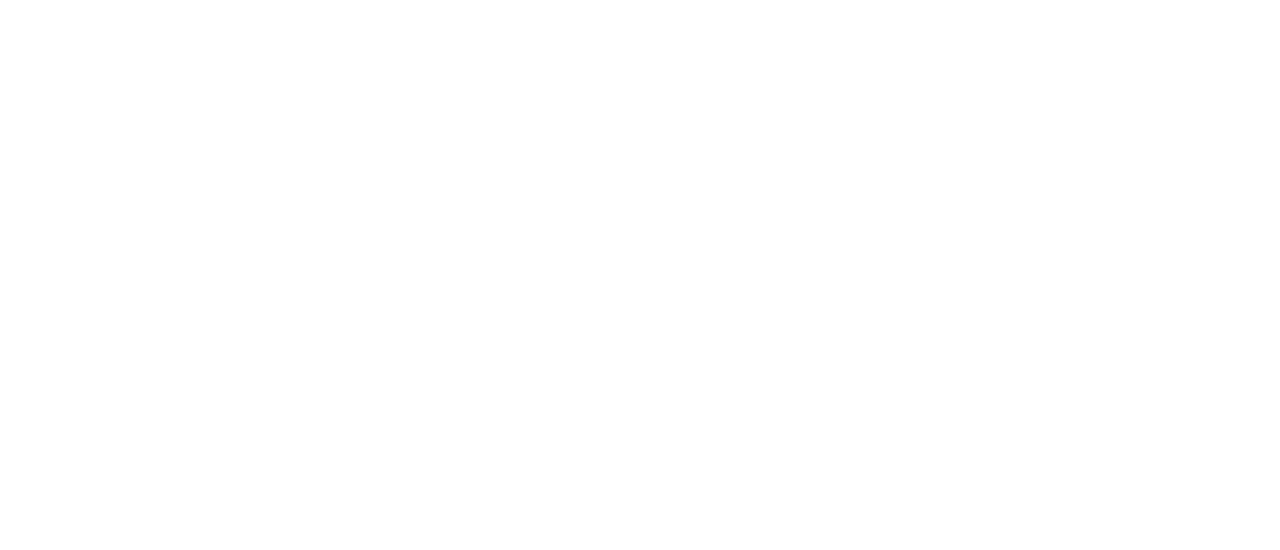
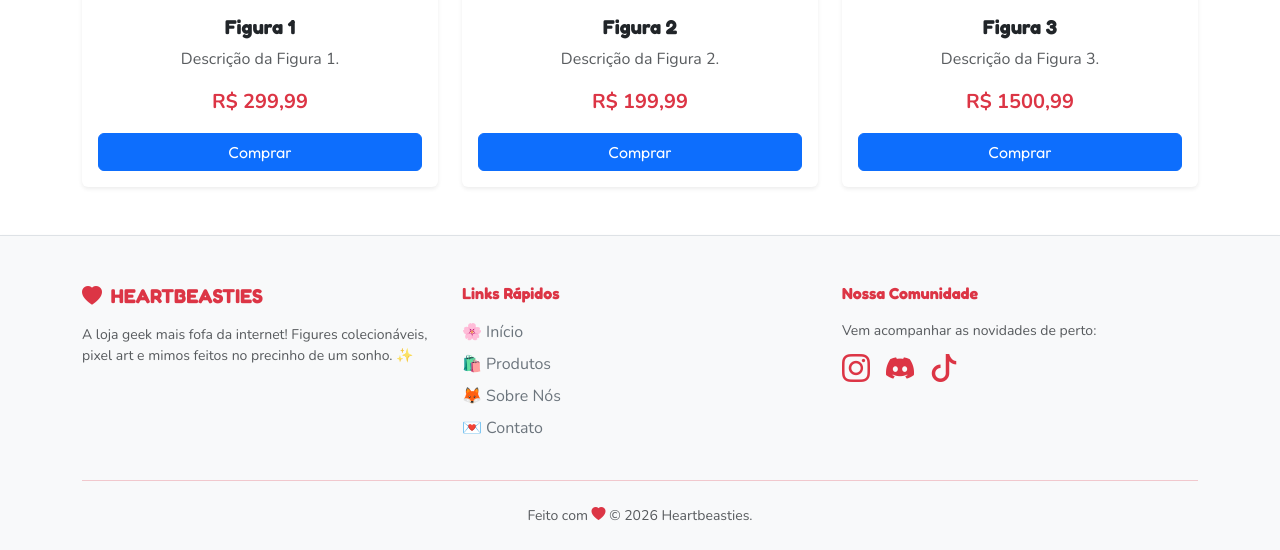
Before and after one commit to AnaBeatriz01-ux/projetoModuloTres, a PHP site: page / in a window 1280 px wide. Before the commit the part shown is empty. Shown: the part 945-1495 px from the top of the page. Before the commit the page ends 800 px from the top, so only its background shows below. Run offline with PHP 8.4, Linux system fonts and the light colour scheme.

Commit message:
segundo commit

```diff
--- a/contato.php
+++ b/contato.php
@@ -1,7 +1,11 @@
-<!DOCTYPE  html>
+<!DOCTYPE html>
 <html lang="pt-br">
-
 <head>
     <meta charset="UTF-8">
     <meta name="viewport" content="width=device-width, initial-scale=1.0">
-    <title>Contato Heartbeasties<title>
+    <title>Contato Heartbeasties</title>
+</head>
+<body>
+
+</body>
+</html>
--- /dev/null
+++ b/includes/footer.php
@@ -0,0 +1,55 @@
+<footer class="bg-light text-dark pt-5 pb-4 mt-5 border-top border-pink shadow-sm">
+    <div class="container text-center text-md-start">
+        <div class="row g-4">
+
+            <!-- Coluna 1: Sobre a Loja -->
+            <div class="col-12 col-md-4">
+                <h5 class="fw-bold text-danger mb-3">
+                    <i class="bi bi-heart-fill text-danger me-1"></i> HEARTBEASTIES
+                </h5>
+                <p class="text-muted small">
+                    A loja geek mais fofa da internet! Figures colecionáveis, pixel art e mimos feitos no precinho de um sonho. ✨
+                </p>
+            </div>
+
+            <!-- Coluna 2: Navegação -->
+            <div class="col-12 col-md-4">
+                <h6 class="fw-bold text-danger mb-3">Links Rápidos</h6>
+                <ul class="list-unstyled">
+                    <li class="mb-2"><a href="index.php" class="text-secondary text-decoration-none hover-pink">🌸 Início</a></li>
+                    <li class="mb-2"><a href="produtos.php" class="text-secondary text-decoration-none hover-pink">🛍️ Produtos</a></li>
+                    <li class="mb-2"><a href="sobre.php" class="text-secondary text-decoration-none hover-pink">🦊 Sobre Nós</a></li>
+                    <li class="mb-2"><a href="contato.php" class="text-secondary text-decoration-none hover-pink">💌 Contato</a></li>
+                </ul>
+            </div>
+
+            <!-- Coluna 3: Redes Sociais -->
+            <div class="col-12 col-md-4 text-center text-md-start">
+                <h6 class="fw-bold text-danger mb-3">Nossa Comunidade</h6>
+                <p class="text-muted small mb-2">Vem acompanhar as novidades de perto:</p>
+                <div class="d-flex justify-content-center justify-content-md-start gap-3 fs-3">
+                    <a href="#" class="text-danger"><i class="bi bi-instagram"></i></a>
+                    <a href="#" class="text-danger"><i class="bi bi-discord"></i></a>
+                    <a href="#" class="text-danger"><i class="bi bi-tiktok"></i></a>
+                </div>
+            </div>
+
+        </div>
+
+        <hr class="my-4 text-danger opacity-25">
+
+        <!-- Copyright -->
+        <div class="row">
+            <div class="col-12 text-center">
+                <p class="text-muted small mb-0">
+                    Feito com <i class="bi bi-heart-fill text-danger"></i> &copy; <?php echo date("Y"); ?> Heartbeasties.
+                </p>
+            </div>
+        </div>
+    </div>
+</footer>
+
+<!-- Script do Bootstrap -->
+<script src="https://cdn.jsdelivr.net/npm/bootstrap@5.3.3/dist/js/bootstrap.bundle.min.js"></script>
+</body>
+</html>
--- /dev/null
+++ b/includes/header.php
@@ -0,0 +1,31 @@
+<!DOCTYPE html>
+<html lang="pt-br">
+<head>
+    <meta charset="UTF-8">
+    <meta name="viewport" content="width=device-width, initial-scale=1.0">
+    <title>Heartbeasties</title>
+
+    <link href="https://cdn.jsdelivr.net/npm/bootstrap@5.3.3/dist/css/bootstrap.min.css" rel="stylesheet">
+
+    <link rel="stylesheet" href="https://cdn.jsdelivr.net/npm/bootstrap-icons@1.11.3/font/bootstrap-icons.min.css">
+
+    <link rel="preconnect" href="https://fonts.googleapis.com">
+    <link rel="preconnect" href="https://fonts.gstatic.com" crossorigin>
+    <link href="https://fonts.googleapis.com/css2?family=Fredoka:wght@400;600;700&family=Nunito:wght@400;600;700&display=swap" rel="stylesheet">
+
+    <style>
+
+        body {
+            font-family: 'Nunito', sans-serif;
+        }
+
+
+        h1, h2, h3, h4, h5, h6,
+        .navbar-brand,
+        .btn,
+        .section-title {
+            font-family: 'Fredoka', sans-serif;
+        }
+    </style>
+</head>
+<body>
--- /dev/null
+++ b/includes/nav.php
@@ -0,0 +1,36 @@
+<nav class="navbar navbar-expand-lg navbar-light bg-light shadow-sm sticky-top border-bottom border-danger-subtle">
+    <div class="container">
+
+        <a class="navbar-brand fw-bold text-danger fs-4" href="index.php">
+            <i class="bi bi-heart-fill me-1"></i> Heartbeasties
+        </a>
+
+        <button class="navbar-toggler border-0" type="button" data-bs-toggle="collapse" data-bs-target="#menuNavbar" aria-controls="menuNavbar" aria-expanded="false" aria-label="Toggle navigation">
+            <span class="navbar-toggler-icon"></span>
+        </button>
+
+        <div class="collapse navbar-collapse" id="menuNavbar">
+            <ul class="navbar-nav mx-auto mb-2 mb-lg-0 fw-semibold text-center">
+                <li class="nav-item">
+                    <a class="nav-link text-secondary active" href="index.php">🌸 Início</a>
+                </li>
+                <li class="nav-item">
+                    <a class="nav-link text-secondary" href="produtos.php">🛍️ Produtos</a>
+                </li>
+                <li class="nav-item">
+                    <a class="nav-link text-secondary" href="sobre.php">🦊 Sobre Nós</a>
+                </li>
+                <li class="nav-item">
+                    <a class="nav-link text-secondary" href="contato.php">💌 Contato</a>
+                </li>
+            </ul>
+
+            <div class="d-flex justify-content-center mt-2 mt-lg-0">
+                <a href="produtos.php" class="btn btn-outline-danger rounded-pill px-3 fw-bold shadow-sm">
+                    <i class="bi bi-bag-heart-fill me-1"></i> Ver Mimos
+                </a>
+            </div>
+        </div>
+
+    </div>
+</nav>
--- a/index.php
+++ b/index.php
@@ -1,17 +1,11 @@
 <?php
     session_start();
 
+    require_once 'includes/header.php';
+    require_once 'includes/nav.php';
+
+
 ?>
-
-<DOCTYPE html>
-<html lang="pt-br">
-<head>
-    <meta charset="UTF-8">
-    <meta name="viewport" content="width=device-width, initial-scale=1.0">
-    <title>heartbeasties</title>
-     <link href="https://cdn.jsdelivr.net/npm/bootstrap@5.3.8/dist/css/bootstrap.min.css" rel="stylesheet" integrity="sha384-sRIl4kxILFvY47J16cr9ZwB07vP4J8+LH7qKQnuqkuIAvNWLzeN8tE5YBujZqJLB" crossorigin="anonymous">
-</head>
-<body>
 
  <script src="https://cdn.jsdelivr.net/npm/bootstrap@5.3.8/dist/js/bootstrap.bundle.min.js" integrity="sha384-FKyoEForCGlyvwx9Hj09JcYn3nv7wiPVlz7YYwJrWVcXK/BmnVDxM+D2scQbITxI" crossorigin="anonymous"></script>
 
@@ -19,46 +13,29 @@
     <!-- nome do site -->
 
     <?php
-        $nome = "heartbeasties";
-        require 'includes/sobre.php';
-        require 'includes/produtos.php';
-        require 'includes/contato.php';
-        require 'includes/termos.php';
+        $nome = "Heartbeasties";
 
-        echo "<h1>Bem-vindo ao $nome!</h1>";
+        echo "<h1 class='display-4 fw-bold text-center'>Bem-vindo ao $nome!</h1>";
     ?>
 
     <!-- menu de navegação -->
+     <?php
+        require_once 'includes/nav.php';
 
-    <section class="menu">
-        <nav>
-            <ul>
-                <li><a href="#">Início</a></li>
-                <li><a href="#">Sobre Nós</a></li>
-                <li><a href="#">Produtos</a></li>
-                <li><a href="#">Contato</a></li>
-                <li><a href="#">Termos de Contrato</a></li>
-
-            </ul>
-        </nav>
+        ?>
 
     <!-- Deus oq eu to fazendo -->
 
-    <h2> A melhor Loja Geek que voce vai conhecer.</h2>
-
-
-    <p>Descubra as figures dos seus sonhos por um preco que cabe no bolso.</p>
-
-    <section class="hero">
+    <section class="hero bg-dark text-white text-center py-5 rounded-3 shadow-sm my-4">
 
     <div class="container">
         <!-- Icone da loja -->
          <!-- recriado a partir do codigo antigo -->
 
-         <div class="icone">
+         <div class="icone mb-3">
             <div class="preview-icone">
                 <!-- bootstrap pra icone -->
-                 <i class="bi bi-person-circle"></i>
+                 <i class="bi bi-person-circle display-1 text-danger"></i>
             </div>
         </div>
     </div>
@@ -67,9 +44,13 @@
 
 <!-- pagina de conteudo, sujeito a modificacao -->
 
-    <h2> HEARTBEASTIES </h2>
+    <h2 class="display-4 fw-bold mb-2"> HEARTBEASTIES </h2>
 
-    <p> Suas compras no precinho de um sonho ! </p>
+    <p class="fw-semi-bold fs-4 text-warning"> Suas compras no precinho de um sonho ! </p>
+
+<a href="produtos.php" class="btn btn-primary">
+    Explorar Figures
+</a>
 
 </div>
 
@@ -81,17 +62,66 @@
 <section class="produtos">
 
 <!-- pai afasta de mim esse calice (a ponte) -->
-<!-- eu no sabo oq estou fazendo pfv piedade em minha alma -->
+<!-- eu no sabo oq estou fazendo pfv piedade da minha alma -->
 
-    <div class="container">
+    <div class="container my-5">
 
-        <div class="section-title">
-            <span>PRODUTOS<span>
+
+    <div class="section-title text-center mb-4">
+        <span class="fw-bold fs-3 text-white">PRODUTOS</span>
+        <p class="fw-semibold fs-4 text-warning">Confira nossos produtos !!</p>
+    </div>
+
+
+    <div class="row g-4">
+
+        <!-- Card 1 -->
+        <div class="col-12 col-md-4">
+            <div class="card h-100 shadow-sm border-0">
+                <img src="imgs/figura1.jpg" class="card-img-top" alt="Figura 1">
+                <div class="card-body text-center">
+                    <h5 class="card-title fw-bold">Figura 1</h5>
+                    <p class="card-text text-muted">Descrição da Figura 1.</p>
+                    <p class="card-text fw-bold text-danger fs-5">R$ 299,99</p>
+                    <a href="#" class="btn btn-primary w-100">Comprar</a>
+                </div>
+            </div>
+        </div> <!-- Fecha o Card 1 -->
+
+        <!-- Card 2 -->
+        <div class="col-12 col-md-4">
+            <div class="card h-100 shadow-sm border-0">
+                <img src="imgs/figura1.jpg" class="card-img-top" alt="Figura 2">
+                <div class="card-body text-center">
+                    <h5 class="card-title fw-bold">Figura 2</h5>
+                    <p class="card-text text-muted">Descrição da Figura 2.</p>
+                    <p class="card-text fw-bold text-danger fs-5">R$ 199,99</p>
+                    <a href="#" class="btn btn-primary w-100">Comprar</a>
+                </div>
+            </div>
+        </div> <!-- fecha o Card 2 -->
+
+        <!-- Card 3 -->
+        <div class="col-12 col-md-4">
+            <div class="card h-100 shadow-sm border-0">
+                <img src="imgs/figura1.jpg" class="card-img-top" alt="Figura 3">
+                <div class="card-body text-center">
+                    <h5 class="card-title fw-bold">Figura 3</h5>
+                    <p class="card-text text-muted">Descrição da Figura 3.</p>
+                    <p class="card-text fw-bold text-danger fs-5">R$ 1500,99</p>
+                    <a href="#" class="btn btn-primary w-100">Comprar</a>
+                </div>
+            </div>
         </div>
 
-        <div class="product-grid">
+    </div>
 
+</div>
 
+<?php
+    require_once 'includes/footer.php';
+
+?>
 
 </body>
 </html>
--- a/produtos.php
+++ b/produtos.php
@@ -0,0 +1,11 @@
+<!DOCTYPE html>
+<html lang="pt-br">
+<head>
+    <meta charset="UTF-8">
+    <meta name="viewport" content="width=device-width, initial-scale=1.0">
+    <title>Produtos</title>
+</head>
+<body>
+
+</body>
+</html>
--- a/sobre.php
+++ b/sobre.php
@@ -0,0 +1,11 @@
+<!DOCTYPE html>
+<html lang="pt-br">
+<head>
+    <meta charset="UTF-8">
+    <meta name="viewport" content="width=device-width, initial-scale=1.0">
+    <title>Sobre Nós</title>
+</head>
+<body>
+
+</body>
+</html>
```
